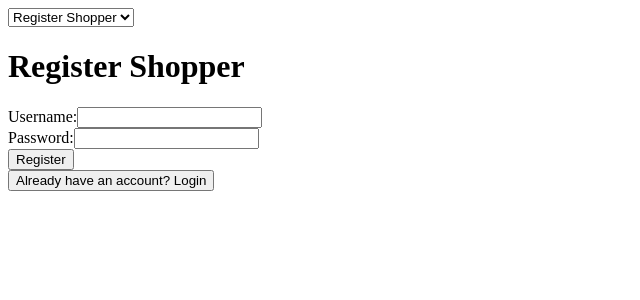
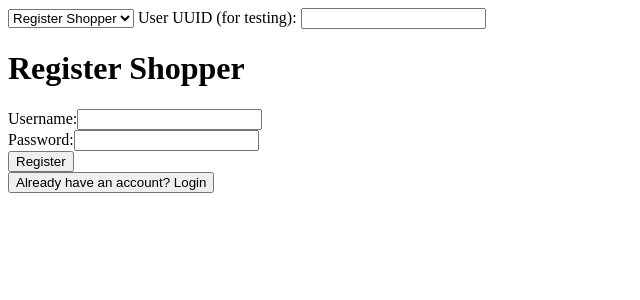
Before and after one commit to EggbertFluffle/ShopCompFrontend, a Next.js app: page / in a window 1280 px wide. Shown: the top 300 px of the page, without its empty margins (0-640 px from the left). Built offline with nearby package versions, Linux system fonts and the light colour scheme; no server answers.

Commit message:
✨ feat: use env API base URL & add test UUID input
Replace hardcoded API base URL with NEXT_PUBLIC_API_BASE_URL so the
frontend can target environment-specific endpoints. Add a useRef-backed
text input on the Home page to supply a User UUID for manual testing
of shopper flows.

```diff
--- a/src/app/components/lib/Endpoint.ts
+++ b/src/app/components/lib/Endpoint.ts
@@ -1,5 +1,5 @@
 import axios from "axios";
 
 export const instance = axios.create({
-  baseURL: "https://jo2coyu025.execute-api.us-east-1.amazonaws.com/prod"
+  baseURL: process.env.NEXT_PUBLIC_API_BASE_URL,
 });
--- a/src/app/page.tsx
+++ b/src/app/page.tsx
@@ -1,5 +1,5 @@
 'use client';
-import { useState } from 'react';
+import { useState, useRef } from 'react';
 import { ViewState } from './components/lib/types';
 
 import LoginShopper from './components/login-shopper/LoginShopper';
@@ -9,6 +9,7 @@ import RegisterShopper from './components/register-shopper/RegisterShopper';
 
 export default function Home() {
 	const [state, setState] = useState<ViewState>("register-shopper");
+	const userUuidRef = useRef(null);
 
 	const displayComponent = (state: ViewState ) => {
 		switch (state) {
@@ -33,6 +34,11 @@ export default function Home() {
 				<option value="shopping-list">Shopping List</option>
 				<option value="receipt">Receipt</option>
 			</select>
+			<label> User UUID (for testing): </label>
+			<input
+				type="text"
+				ref={userUuidRef}
+			/>
 			{displayComponent(state)}
 		</>
 	);
```
